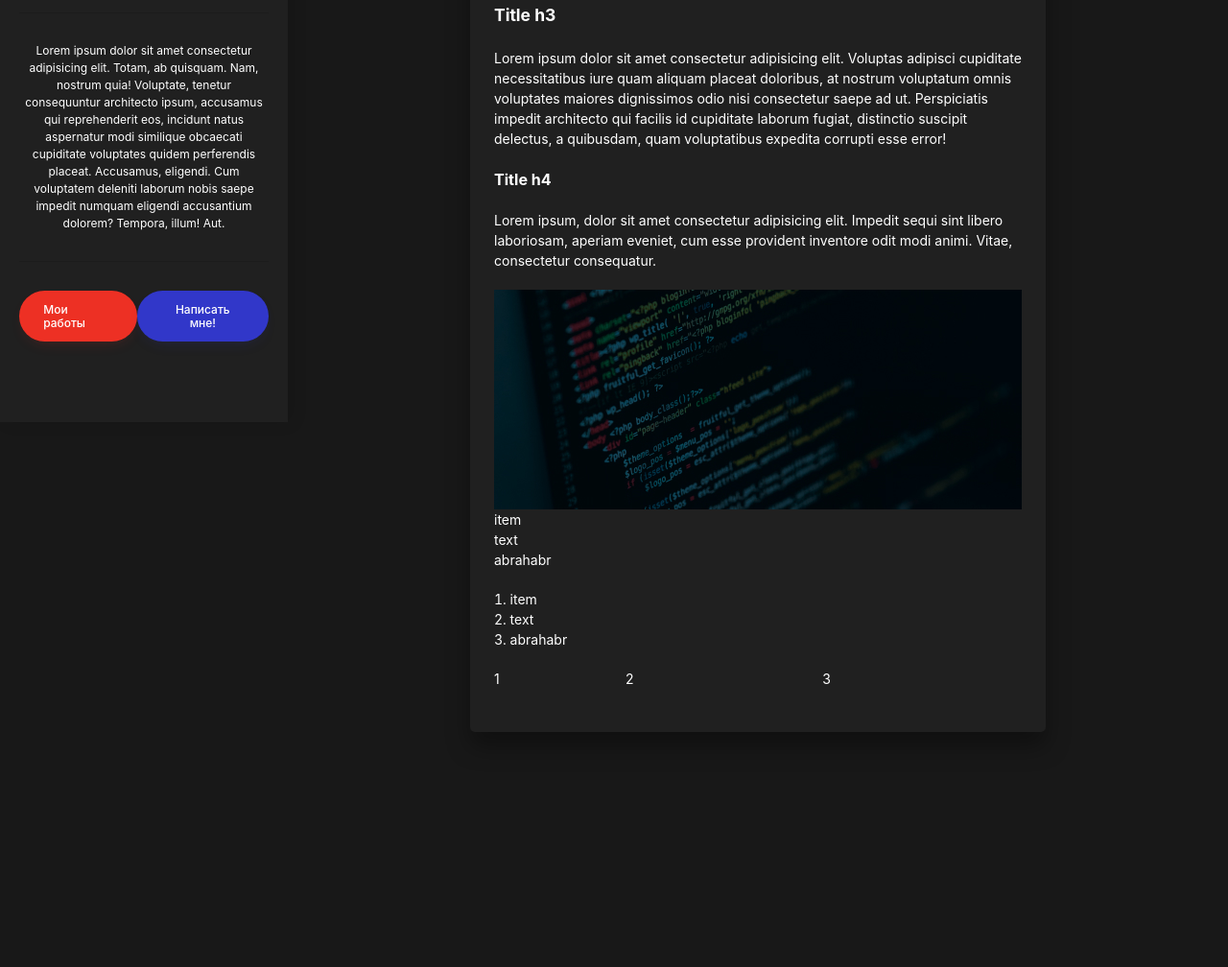
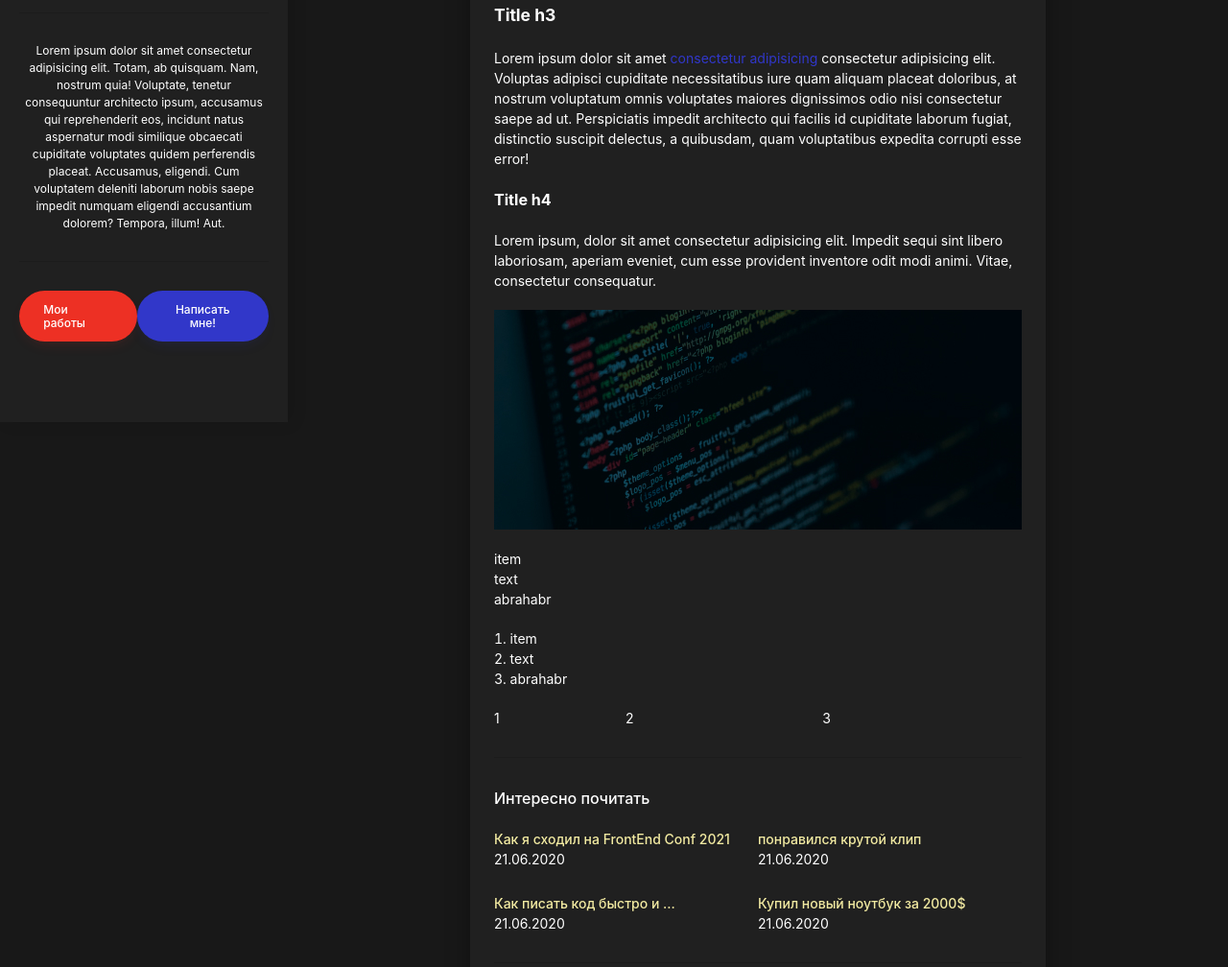
Before and after one commit to StageUa/bootstrap_4, a website: page src/post.html in a window 1280 px wide. Shown: the part 360-1368 px from the top of the page at 96% size. Before the commit the page ends 1233 px from the top, so only its background shows below. Drawn offline with nearby package versions, Linux system fonts and the light colour scheme; files that its build step writes are made by us from their sources.

Commit message:
изменено:      dist/assets/css/style.min.css 	изменено:      dist/post.html 	изменено:      src/assets/scss/blocks/post.scss 	новый файл:    src/assets/scss/blocks/related.scss 	изменено:      src/assets/scss/style.scss 	изменено:      src/post.html

```diff
--- a/src/assets/scss/blocks/post.scss
+++ b/src/assets/scss/blocks/post.scss
@@ -36,11 +36,6 @@
 
     a {
         color: inherit;
-        text-decoration: none;
-    }
-
-    &:hover {
-        text-decoration: underline;
     }
 
     &--mb0 {
@@ -53,8 +48,12 @@
 }
 
 .post__text {
+    padding-bottom: 1rem;
+
     font-size: 1.4rem;
     color: $white;
+
+    border-bottom: 1px solid #1c1c1c;
 
     h2, h3, h4 {
         margin-bottom: 2rem;
@@ -87,9 +86,19 @@
         margin-bottom: 2rem;
     }
 
+    a {
+        color: $blue;
+    }
+
     table {
         width: 100%;
         margin-bottom: 2rem;
+    }
+
+    img {
+        display: block;
+        max-width: 100%;
+        height: auto;
     }
 }
 
@@ -107,11 +116,6 @@
 
     a {
         color: inherit;
-        text-decoration: none;
-    }
-
-    &:hover {
-        text-decoration: underline;
     }
 }
 
@@ -152,14 +156,11 @@
 
     a {
         color: inherit;
-        text-decoration: none;
 
         opacity: 0.6;
         transition: opacity .2s linear;
 
         &:hover {
-            text-decoration: underline;
-
             opacity: 1;
         }
     }
--- /dev/null
+++ b/src/assets/scss/blocks/related.scss
@@ -0,0 +1,33 @@
+.related {
+    padding: 3rem 0 .5rem;
+
+    border-bottom: 1px solid #1c1c1c;
+}
+
+.related__title {
+    margin-bottom: 2rem;
+
+    font-size: 1.6rem;
+    color: $white;
+    font-weight: 500;
+}
+
+.related__list {
+    display: flex;
+    flex-wrap: wrap;
+}
+
+.related__list-item {
+    width: 50%;
+    margin-bottom: 2.5rem;
+}
+
+.related__list-title {
+    font-size: 1.4rem;
+    color: #f3eba2;
+    font-weight: 500;
+
+    a {
+        color: inherit;
+    }
+}
--- a/src/assets/scss/style.scss
+++ b/src/assets/scss/style.scss
@@ -23,6 +23,14 @@ body {
     box-sizing: border-box;
 }
 
+a {
+    text-decoration: none;
+
+    &:hover {
+        text-decoration: underline;
+    }
+}
+
 // Blocks
 @import "blocks/page.scss";
 @import "blocks/nav.scss";
@@ -40,3 +48,4 @@ body {
 @import "blocks/post.scss";
 @import "blocks/embed.scss";
 @import "blocks/pagination.scss";
+@import "blocks/related.scss";
--- a/src/post.html
+++ b/src/post.html
@@ -31,12 +31,16 @@ title: Stage | post
             <p>Lorem ipsum dolor sit amet consectetur adipisicing elit. Nostrum rem quod cum assumenda ex iure velit? Pariatur, necessitatibus tenetur esse, voluptate illum vero, ullam id atque cupiditate provident at nulla!</p>
 
             <h3>Title h3</h3>
-            <p>Lorem ipsum dolor sit amet consectetur adipisicing elit. Voluptas adipisci cupiditate necessitatibus iure quam aliquam placeat doloribus, at nostrum voluptatum omnis voluptates maiores dignissimos odio nisi consectetur saepe ad ut. Perspiciatis impedit architecto qui facilis id cupiditate laborum fugiat, distinctio suscipit delectus, a quibusdam, quam voluptatibus expedita corrupti esse error!</p>
+            <p>Lorem ipsum dolor sit amet
+                <a href="#">consectetur adipisicing </a>
+                 consectetur adipisicing elit. Voluptas adipisci cupiditate necessitatibus iure quam aliquam placeat doloribus, at nostrum voluptatum omnis voluptates maiores dignissimos odio nisi consectetur saepe ad ut. Perspiciatis impedit architecto qui facilis id cupiditate laborum fugiat, distinctio suscipit delectus, a quibusdam, quam voluptatibus expedita corrupti esse error!</p>
 
             <h4>Title h4</h4>
             <p>Lorem ipsum, dolor sit amet consectetur adipisicing elit. Impedit sequi sint libero laboriosam, aperiam eveniet, cum esse provident inventore odit modi animi. Vitae, consectetur consequatur.</p>
 
-            <img src="assets/images/main-page/image.jpg" alt="">
+            <p>
+                <img src="assets/images/main-page/image.jpg" alt="">
+            </p>
 
             <ul>
                 <li>item</li>
@@ -57,7 +61,43 @@ title: Stage | post
                     <td>3</td>
                 </tr>
             </table>
-        </div>
-    </div>
+        </div> <!--/.post__text-->
 
-</article> <!--/.article conf-->
+        <div class="related">
+            <h3 class="related__title">Интересно почитать</h3>
+
+            <ul class="related__list">
+                <li class="related__list-item">
+                    <h4 class="related__list-title">
+                        <a href="#">Как я сходил на FrontEnd Conf 2021</a>
+                    </h4>
+                    <time class="related__list-date" datetime="2020-06-21 18:45">21.06.2020</time>
+                </li>
+
+                <li class="related__list-item">
+                    <h4 class="related__list-title">
+                        <a href="#">понравился крутой клип</a>
+                    </h4>
+                    <time class="related__list-date" datetime="2020-06-21 18:45">21.06.2020</time>
+                </li>
+
+                <li class="related__list-item">
+                    <h4 class="related__list-title">
+                        <a href="#">Как писать код быстро и  ...</a>
+                    </h4>
+                    <time class="related__list-date" datetime="2020-06-21 18:45">21.06.2020</time>
+                </li>
+
+                <li class="related__list-item">
+                    <h4 class="related__list-title">
+                        <a href="#">Купил новый ноутбук за 2000$</a>
+                    </h4>
+                    <time class="related__list-date" datetime="2020-06-21 18:45">21.06.2020</time>
+                </li>
+
+            </ul> <!--/.related__list-->
+        </div> <!--/.related-->
+
+    </div>  <!--/.post__content-->
+
+</article> <!--/.article post-->
```
Also changed, not shown: dist/assets/css/style.min.css, dist/post.html.
